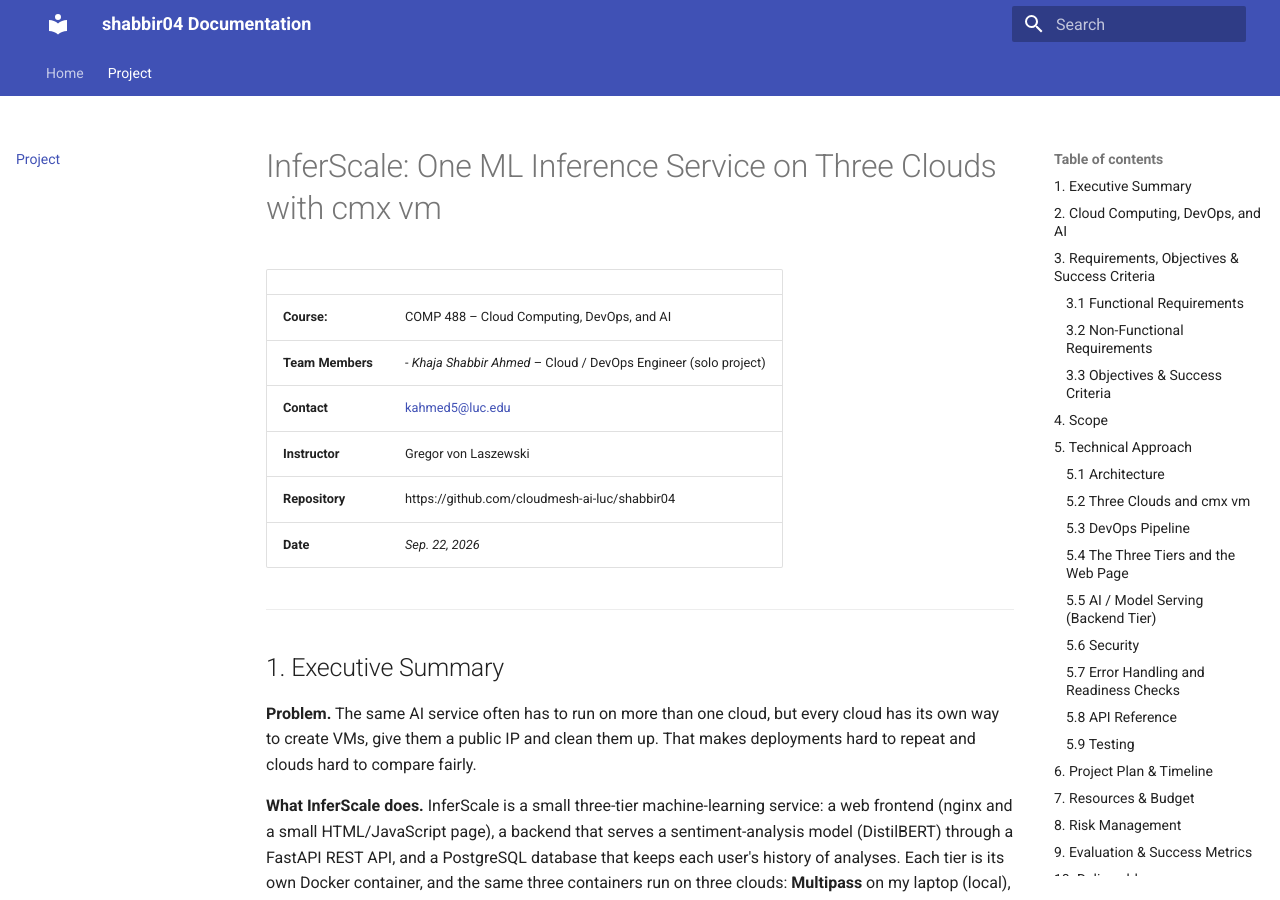
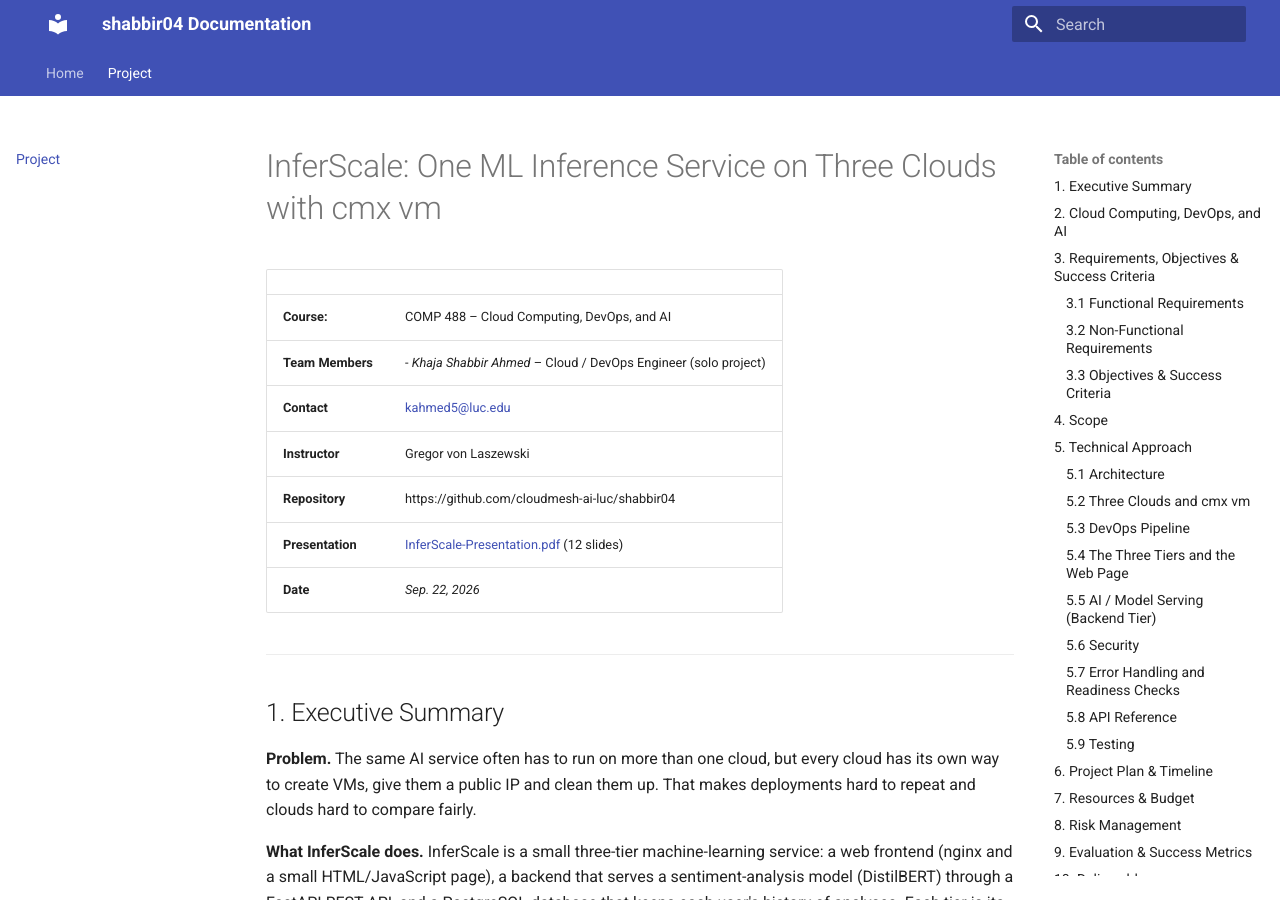
Before and after one commit to cloudmesh-ai-luc/shabbir04, an MkDocs documentation site: the page built from docs/project/project.md, in a window 1280 px wide and 900 px high. Built offline with MkDocs 1.6.1 and Material for MkDocs 9.7.7, drawn with Linux system fonts in a browser that asks for light colours.

Commit message:
docs(project): add the 12-slide project presentation (PDF) and link it

```diff
--- a/docs/project/project.md
+++ b/docs/project/project.md
@@ -7,6 +7,7 @@
 | **Contact**      | <kahmed5@luc.edu>                                                |
 | **Instructor**   | Gregor von Laszewski                                             |
 | **Repository**   | https://github.com/cloudmesh-ai-luc/shabbir04                    |
+| **Presentation** | [InferScale-Presentation.pdf](InferScale-Presentation.pdf) (12 slides) |
 | **Date**         | *Sep. 22, 2026*                                                  |
 
 ---
```
Also changed, not shown: 1 other file.
